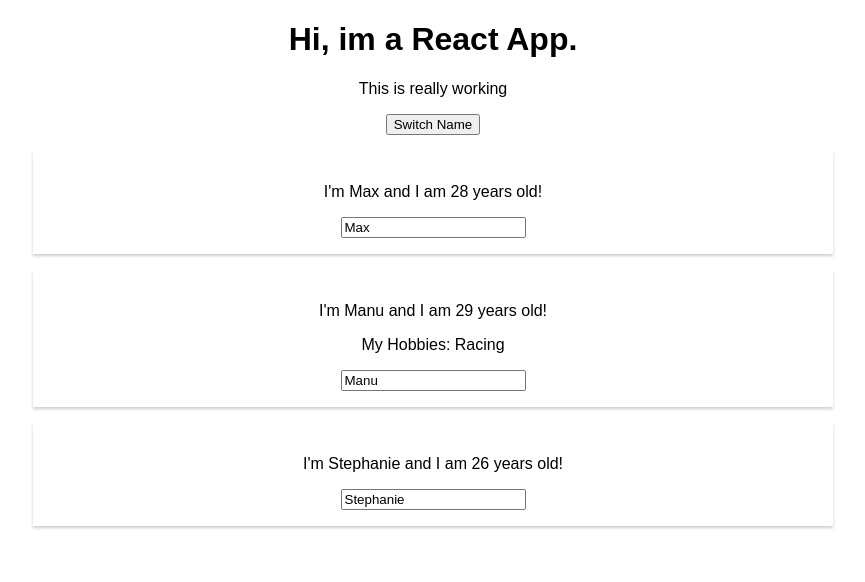
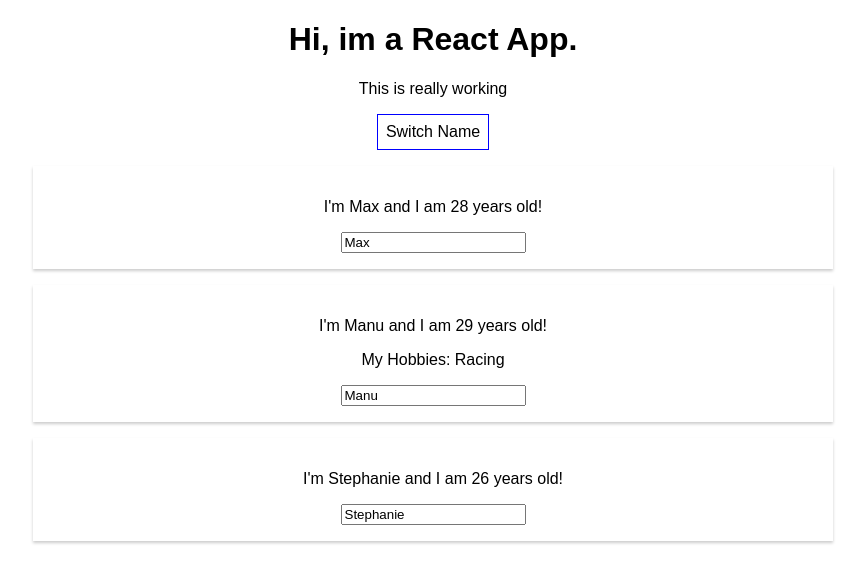
Before and after one commit to DiogoEPinto/react_complete_guide, a React (Create React App) app: page / in a window 1280 px wide. Shown: the top 582 px of the page, without its empty margins (207-1072 px from the left). Built offline with nearby package versions, Linux system fonts and the light colour scheme.

Commit message:
Working with Inline Styles

```diff
--- a/src/App.js
+++ b/src/App.js
@@ -35,11 +35,21 @@
   }
 
   render() {
+    const style = {
+      backgroundColor: 'white',
+      font: 'inherit',
+      border: '1px solid blue',
+      padding: '8px',
+      cursor: 'pointer'
+    };
+
     return (
       <div className="App">
         <h1>Hi, im a React App.</h1>
         <p>This is really working</p>
-        <button onClick={() => this.switchNameHandler('Maximilian!!')}>Switch Name</button>
+        <button
+        style={style}
+        onClick={() => this.switchNameHandler('Maximilian!!')}>Switch Name</button>
 
         <Person
           name={this.state.persons[0].name}
```
